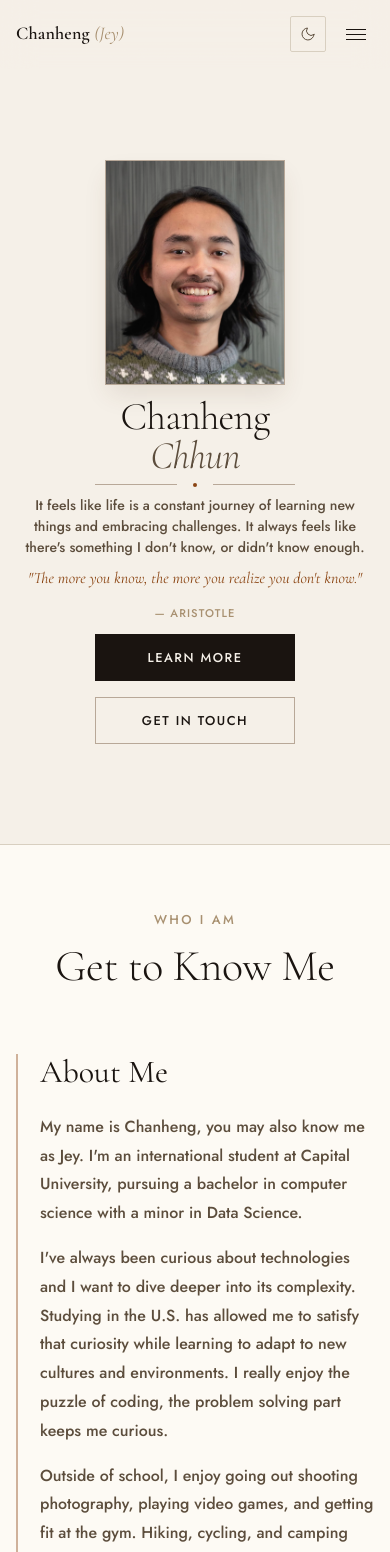
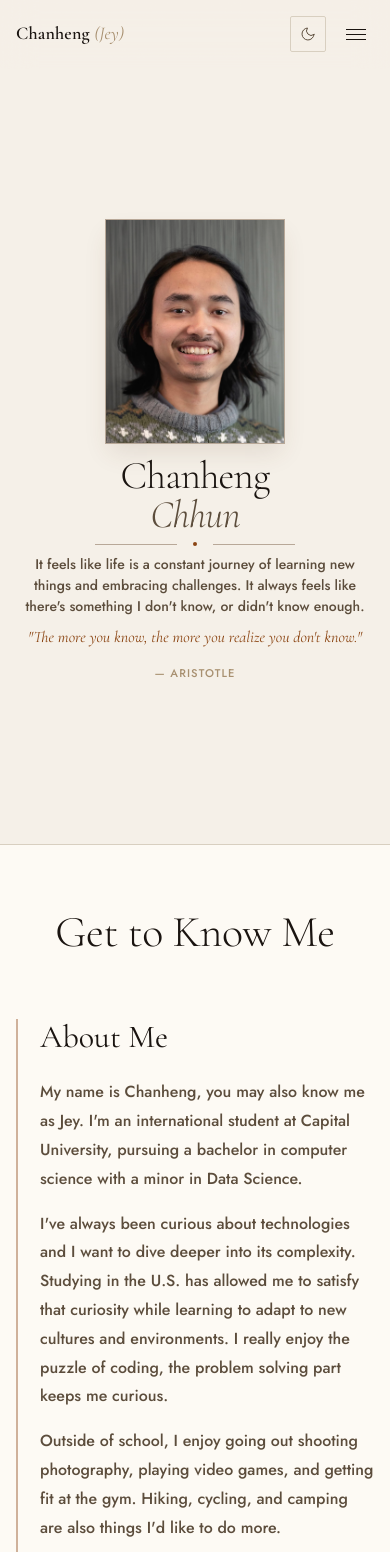
Before and after one commit to chanhengchhun/JeyPersonalWeb, a Vue app: page / in a window 390 px wide. Shown: the top 1552 px of the page. Built offline with nearby package versions, Linux system fonts and the light colour scheme; the HTML template or start-up script is replaced by a standard one.

Commit message:
clean up the label, and minor website update

```diff
--- a/src/components/About.vue
+++ b/src/components/About.vue
@@ -4,7 +4,6 @@
 
       <!-- Section header -->
       <div class="section-header reveal">
-        <p class="label">Who I Am</p>
         <h2>Get to Know Me</h2>
       </div>
 
@@ -51,7 +50,6 @@
       <div class="portal-section reveal reveal-delay-2">
         <div class="portal-divider">
           <span class="rule-line"></span>
-          <span class="portal-label label">Explore</span>
           <span class="rule-line"></span>
         </div>
 
@@ -106,10 +104,6 @@ const filmImages = [about1, about3, about4]
 .section-header {
   text-align: center;
   margin-bottom: var(--space-16);
-}
-
-.section-header .label {
-  margin-bottom: var(--space-3);
 }
 
 .section-header h2 {
@@ -218,8 +212,6 @@ const filmImages = [about1, about3, about4]
   display: block;
 }
 
-.portal-label { margin: 0; }
-
 .portal-cards {
   display: flex;
   gap: var(--space-6);
--- a/src/components/Contact.vue
+++ b/src/components/Contact.vue
@@ -3,10 +3,9 @@
     <div class="container">
 
       <div class="section-header reveal">
-        <p class="label">Say Hello</p>
         <h2>Let's Connect</h2>
         <p class="contact-intro">
-          I'm always down to spark conversations so feel free to reach out!
+          I'm always down to have conversations so feel free to reach out!
         </p>
       </div>
 
@@ -39,8 +38,6 @@
           <span class="social-dot"></span>
           <a href="https://github.com/chanhengchhun" target="_blank" rel="noopener" class="social-link">GitHub</a>
           <span class="social-dot"></span>
-          <a href="https://www.instagram.com/jey.chanh/" target="_blank" rel="noopener" class="social-link">Instagram</a>
-          <span class="social-dot"></span>
           <a href="https://vsco.co/jeiidany/gallery" target="_blank" rel="noopener" class="social-link">VSCO</a>
         </div>
 
@@ -69,9 +66,6 @@
   margin-bottom: var(--space-12);
 }
 
-.section-header .label {
-  margin-bottom: var(--space-3);
-}
 
 .section-header h2 {
   font-size: var(--text-5xl);
--- a/src/components/Home.vue
+++ b/src/components/Home.vue
@@ -37,13 +37,6 @@
           <p><em>"The more you know, the more you realize you don't know."</em></p>
           <cite>— Aristotle</cite>
         </blockquote>
-
-        <!-- CTA buttons -->
-        <div class="hero-actions reveal reveal-delay-4">
-          <a href="#about"   class="btn btn-primary">Learn More</a>
-          <a href="#contact" class="btn btn-secondary">Get in Touch</a>
-        </div>
-
       </div>
     </div>
   </section>
@@ -195,14 +188,6 @@ import profileImage from '../assets/images/profile.webp'
   font-style: normal;
 }
 
-/* CTA */
-.hero-actions {
-  display: flex;
-  gap: var(--space-4);
-  flex-wrap: wrap;
-  padding-top: var(--space-2);
-}
-
 /* ========== Responsive ========== */
 
 /* Medium desktops & large laptops (≤1200px) */
@@ -230,7 +215,6 @@ import profileImage from '../assets/images/profile.webp'
   .hero-name { font-size: clamp(2.2rem, 4.5vw, 3.5rem); }
   .hero-tagline { font-size: var(--text-sm); line-height: 1.5; }
   .hero-quote p { font-size: var(--text-base); }
-  .hero-actions { padding-top: 0; }
 }
 
 /* Height-based: very short viewports (13" MacBook, etc.) */
@@ -243,7 +227,6 @@ import profileImage from '../assets/images/profile.webp'
   .hero-tagline { font-size: var(--text-sm); line-height: 1.4; }
   .hero-quote p { font-size: var(--text-sm); }
   .hero-quote cite { font-size: 0.7rem; }
-  .hero-actions { padding-top: 0; gap: var(--space-3); }
 }
 
 /* Tablet portrait & small tablets (≤768px) — stack vertically */
@@ -278,10 +261,6 @@ import profileImage from '../assets/images/profile.webp'
   .hero-rule { margin: 0 auto; }
   .hero-tagline { text-align: center; font-size: var(--text-base); }
   .hero-quote { text-align: center; }
-
-  .hero-actions {
-    justify-content: center;
-  }
 }
 
 /* Phone screens (≤480px) */
@@ -299,14 +278,6 @@ import profileImage from '../assets/images/profile.webp'
   .hero-tagline { font-size: var(--text-sm); line-height: 1.5; }
   .hero-quote p { font-size: var(--text-base); }
   .hero-quote cite { font-size: 0.7rem; }
-
-  .hero-actions {
-    flex-direction: column;
-    align-items: center;
-    padding-top: 0;
-  }
-
-  .btn { width: 200px; justify-content: center; }
 }
 
 /* Small phones (≤360px) */
--- a/src/components/InDevelopment.vue
+++ b/src/components/InDevelopment.vue
@@ -1,14 +1,13 @@
 <template>
   <section class="in-dev">
     <div class="in-dev-inner">
-      <p class="label">Coming Soon</p>
       <h2>In Development</h2>
       <div class="rule">
         <span class="rule-line"></span>
         <span class="rule-dot"></span>
         <span class="rule-line"></span>
       </div>
-      <p>This page is currently being crafted. Please check back soon.</p>
+      <p>Look like you hit a snail! This page is currently being developed.</p>
     </div>
   </section>
 </template>
@@ -34,8 +33,6 @@
   align-items: center;
   gap: var(--space-6);
 }
-
-.in-dev-inner .label { margin: 0; }
 
 .in-dev-inner h2 {
   font-size: var(--text-5xl);
```
Also changed, not shown: 1 other file (tests, documents, lock files or other folders).
